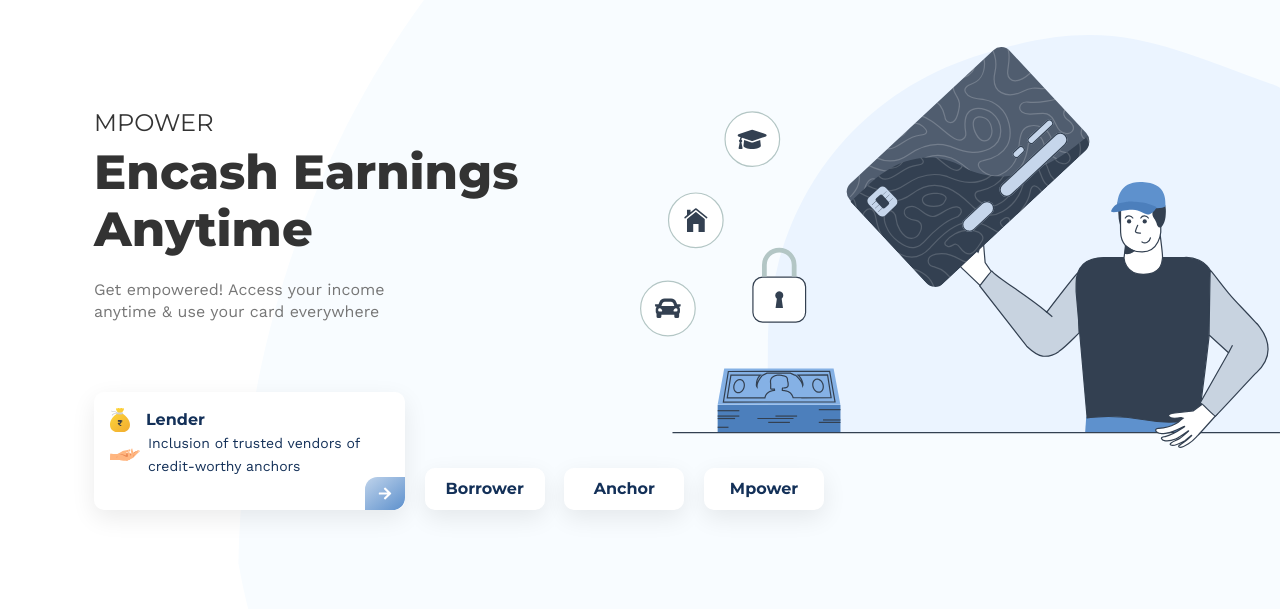
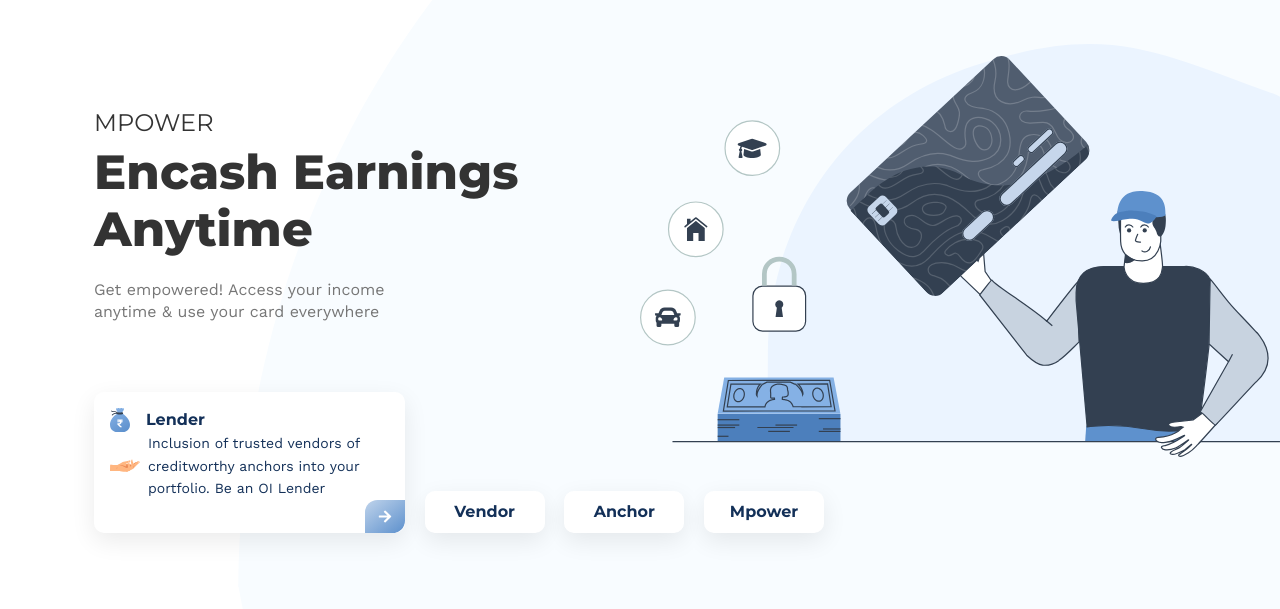
Before and after one commit to developervivek1/infinity, a plain HTML site: page index.html in a window 1280 px wide. Both pictures are taken after a click on the button "SIGN UP". Shown: the part 114-723 px from the top of the page. Drawn offline with nearby package versions, Linux system fonts and the light colour scheme.

Commit message:
contents

```diff
--- a/index.html
+++ b/index.html
@@ -188,14 +188,14 @@
 
 
                           <div class="d-flex align-items-center">
-                            <img src="src/img/card-icon.svg" class="hide2" alt="icon" width="20">
+                            <img src="src/img/money.svg" class="hide2" alt="icon" width="20">
                             <h5 class="hide2 ps-3">Lender</h5>
                           </div>
 
 
                           <div class="d-flex align-items-center">
                             <img src="src/img/des-icon.svg" class="hide2" alt="icon" width="30">
-                            <p class="hide2 ps-2 m-0">Inclusion of trusted vendors of credit-worthy anchors</p>
+                            <p class="hide2 ps-2 m-0">Inclusion of trusted vendors of creditworthy anchors into your portfolio. Be an OI Lender</p>
                           </div>
                           </div>
 
@@ -214,19 +214,19 @@
 
                             <div class="d-flex align-items-center">
                               <img src="src/img/card-icon.svg" class="hide2" alt="icon" width="20">
-                              <h5 class="hide2 ps-3">Borrower</h5>
+                              <h5 class="hide2 ps-3">Vendor</h5>
                             </div>
 
 
                             <div class="d-flex align-items-center">
                               <img src="src/img/des-icon.svg" class="hide2" alt="icon" width="30">
-                              <p class="hide2 ps-2 m-0">Inclusion of trusted vendors of credit-worthy anchors</p>
+                              <p class="hide2 ps-2 m-0">Fuel your business by access to institutional credit. Be an OI Borrower</p>
                             </div>
                             </div>
 
                             <img src="src/img/aero.svg" alt="aero" class="aero-img hide2" width="40">
 
-                            <h5 class="hide1">Borrower</h5>
+                            <h5 class="hide1">Vendor</h5>
 
                       </div>
 
@@ -246,7 +246,7 @@
 
                             <div class="d-flex align-items-center">
                               <img src="src/img/des-icon.svg" class="hide2" alt="icon" width="30">
-                              <p class="hide2 ps-2 m-0">Inclusion of trusted vendors of credit-worthy anchors</p>
+                              <p class="hide2 ps-2 m-0">Become vendors’ favourite client. With no recourse to you. Be an OI Anchor</p>
                             </div>
                             </div>
 
@@ -272,7 +272,7 @@
 
                             <div class="d-flex align-items-center">
                               <img src="src/img/des-icon.svg" class="hide2" alt="icon" width="30">
-                              <p class="hide2 ps-2 m-0">Inclusion of trusted vendors of credit-worthy anchors</p>
+                              <p class="hide2 ps-2 m-0">Mpower yourself. Get your Credit Card now</p>
                             </div>
                             </div>
 
```
Also changed, not shown: src/img/V.svg (added), src/img/anchor.svg (added), src/img/down-hand.svg (added), src/img/money.svg (added), src/img/up-hand.svg (added).
